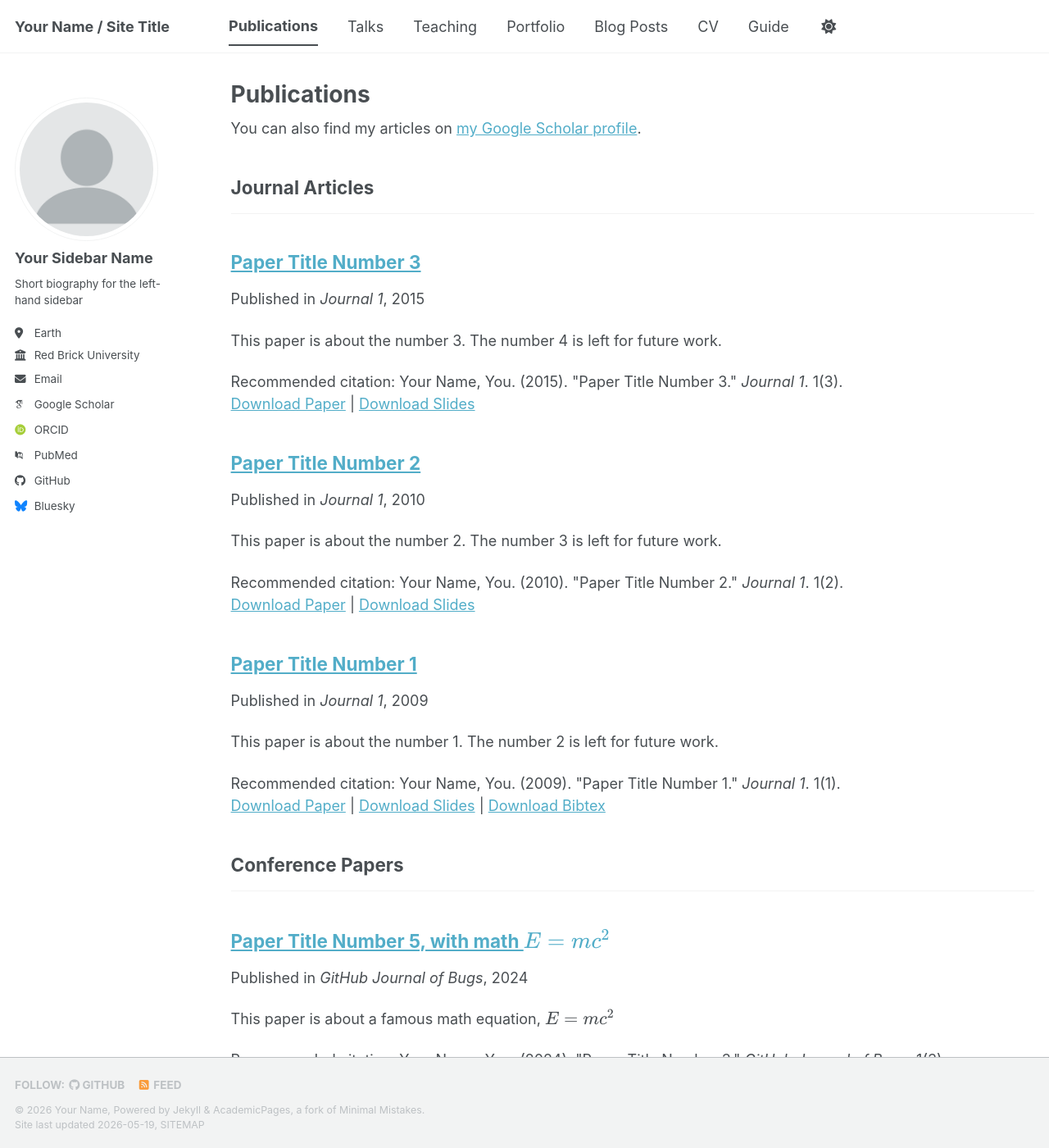
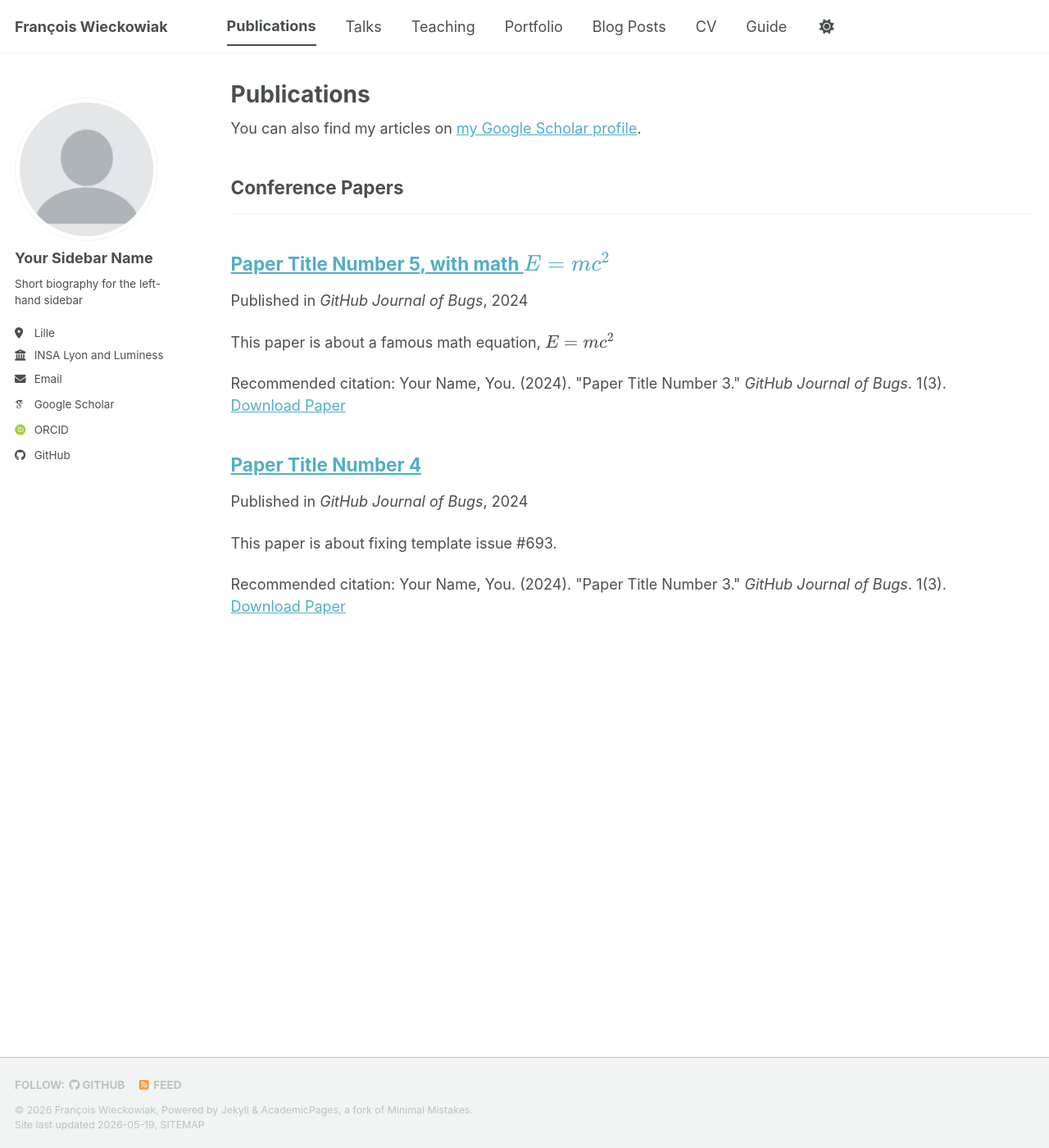
Before and after one commit to fwieckowiak/fwieckowiak.github.io, a Jekyll site: the page built from _pages/publications.html, in a window 1280 px wide and 1400 px high. Shown: the whole window at 82% size. Built offline with Jekyll 4.4.1, drawn with Linux system fonts in a browser that asks for light colours; some web fonts are replaced; a script bundle is joined from its source files by our own code; library files that are not in the unit come from our copies.

Commit message:
edit config yaml

```diff
--- a/_config.yml
+++ b/_config.yml
@@ -9,14 +9,15 @@
 # Basic Site Settings
 locale                   : "en-US"
 site_theme               : "default" # The available themes options are "default", "air", "sunrise", "mint", "dirt" and "contrast"
-title                    : "Your Name / Site Title"
+title                    : "François Wieckowiak"
 title_separator          : "-"
-name                     : &name "Your Name"
-description              : &description "Your Name's academic portfolio"   # Update this with a general description of your site, this is the default if not overridden by a page
-url                      : https://academicpages.github.io # The base hostname & protocol for your site e.g. "https://[your GitHub username].github.io",
+name                     : &name "François Wieckowiak"
+description              : &description "This is my personal page, with information about my work, current research, past and side proejcts !"
+ # Update this with a general description of your site, this is the default if not overridden by a page
+url                      : https://fwieckowiak.github.io # The base hostname & protocol for your site e.g. "https://[your GitHub username].github.io",
                                                            # or if you already have some other page hosted on Github then use "https://[your GitHub username].github.io/[Your Repo Name]"
 baseurl                  : "" # the subpath of your site, e.g. "/blog"
-repository               : "academicpages/academicpages.github.io"
+repository               : "fwieckowiak/fwieckowiak.github.io"
 
 # Site Author - The following control what appear as part of the author content on the side bar.
 #               If a field is blank the icon and link will not appear, otherwise it will be shown.
@@ -27,21 +28,21 @@
   name             : "Your Sidebar Name"
   pronouns         : # example: "she/her"
   bio              : "Short biography for the left-hand sidebar"
-  location         : "Earth"
-  employer         : "Red Brick University"
+  location         : "Lille"
+  employer         : "INSA Lyon and Luminess"
   uri              : # URL
-  email            : "none@example.org"
+  email            : "francois.wieckowiak at gmail.com"
 
   # Academic websites
   academia         : # URL
   arxiv            : # URL - Update with the correct link to your profile
-  googlescholar    : "https://scholar.google.com/citations?user=PS_CX0AAAAAJ"
+  googlescholar    : "https://scholar.google.com/citations?user=JX0hAe4AAAAJ"
   inspire-hep      : # URL
   impactstory      : # URL
-  orcid            : "https://orcid.org/yourorcidurl"
+  orcid            : "https://orcid.org/0009-0004-7686-4187"
   semantic         : # URL
   ssrn             : # URL
-  pubmed           : "https://www.ncbi.nlm.nih.gov/pubmed/?term=john+snow"
+  pubmed           : # "https://www.ncbi.nlm.nih.gov/pubmed/?term=john+snow"
   researchgate     : # URL
   scopus           : # URL
   zotero           : # URL
@@ -51,13 +52,13 @@
   bitbucket        : # Username - Update with your username on the site
   codepen          : # Username
   dribbble         : # Username
-  github           : "academicpages"
+  github           : "fwieckowiak"
   kaggle           : # Username
   stackoverflow    : # User number or user number and name (i.e., use "1" or "1/jeff-atwood")
 
   # Social media
   artstation       : # Username
-  bluesky          : "bsky.app" # Replace this with you Bluesky username
+  bluesky          : #"bsky.app" # Replace this with you Bluesky username
   facebook         : # Username
   flickr           : # Username
   foursquare       : # Username
@@ -84,10 +85,10 @@
 
 # Publication Category - The following the list of publication categories and their headings
 publication_category:
-  books:
-    title: 'Books'
-  manuscripts:
-    title: 'Journal Articles'
+ # books:
+  #  title: 'Books'
+ # manuscripts:
+ #   title: 'Journal Articles'
   conferences:
     title: 'Conference Papers'
 
```
